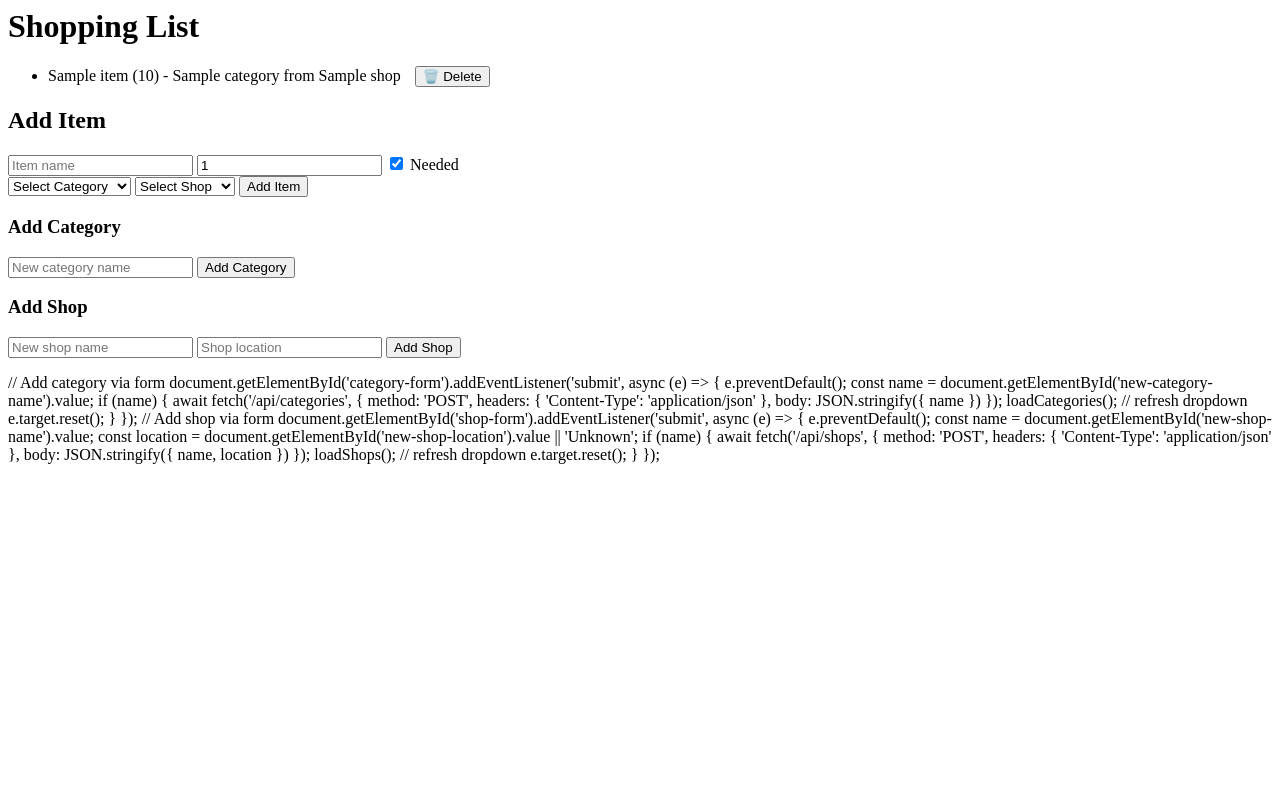
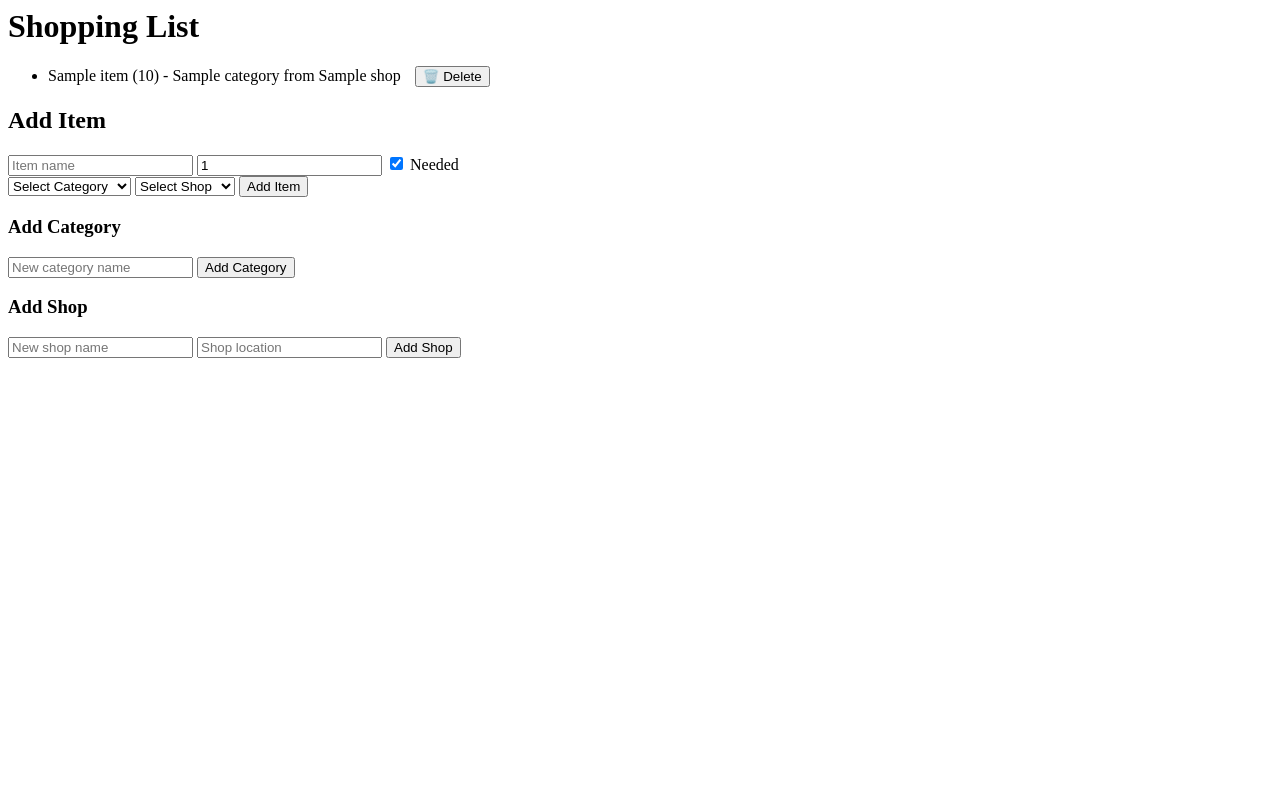
Before and after one commit to hugcamrom/WSAA-project, a Flask app: page /items in a window 1280 px wide. Run offline with Flask 3, Linux system fonts and the light colour scheme; tables that the repository leaves empty hold one stand-in row (values such as "Sample post").

Commit message:
fixed errors update items

```diff
--- a/shopping-tracker/templates/items.html
+++ b/shopping-tracker/templates/items.html
@@ -65,6 +65,7 @@
             const res = await fetch('/api/categories');
             const categories = await res.json();
             const select = document.getElementById('category_id');
+            select.innerHTML = '<option value="">Select Category</option>'; // reset
             categories.forEach(cat => {
                 const option = document.createElement('option');
                 option.value = cat.id;
@@ -77,6 +78,7 @@
             const res = await fetch('/api/shops');
             const shops = await res.json();
             const select = document.getElementById('shop_id');
+            select.innerHTML = '<option value="">Select Shop</option>'; // reset
             shops.forEach(shop => {
                 const option = document.createElement('option');
                 option.value = shop.id;
@@ -100,13 +102,12 @@
             };
             await fetch('/api/items', {
                 method: 'POST',
-                headers: {'Content-Type': 'application/json'},
+                headers: { 'Content-Type': 'application/json' },
                 body: JSON.stringify(item)
             });
             loadItems();
             e.target.reset();
         });
-    </script>
 
         // Add category via form
         document.getElementById('category-form').addEventListener('submit', async (e) => {
@@ -118,7 +119,7 @@ document.getElementById('category-form').addEventListener('submit', async (e) =>
                     headers: { 'Content-Type': 'application/json' },
                     body: JSON.stringify({ name })
                 });
-        loadCategories(); // refresh dropdown
+                loadCategories();
                 e.target.reset();
             }
         });
@@ -134,9 +135,9 @@ document.getElementById('shop-form').addEventListener('submit', async (e) => {
                     headers: { 'Content-Type': 'application/json' },
                     body: JSON.stringify({ name, location })
                 });
-        loadShops(); // refresh dropdown
+                loadShops();
                 e.target.reset();
             }
         });
-
+    </script>
 </body>
```
Lines whose indentation alone changed are shown as unchanged.
